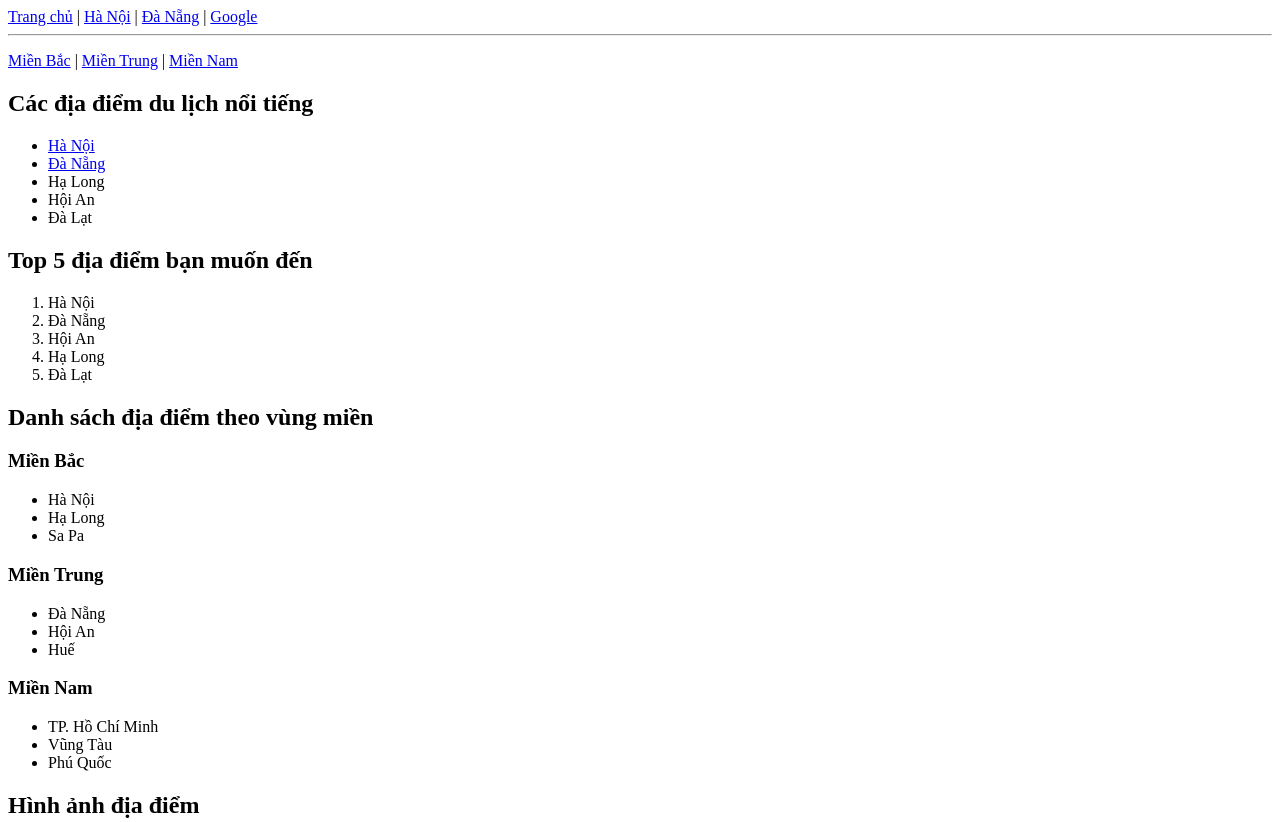
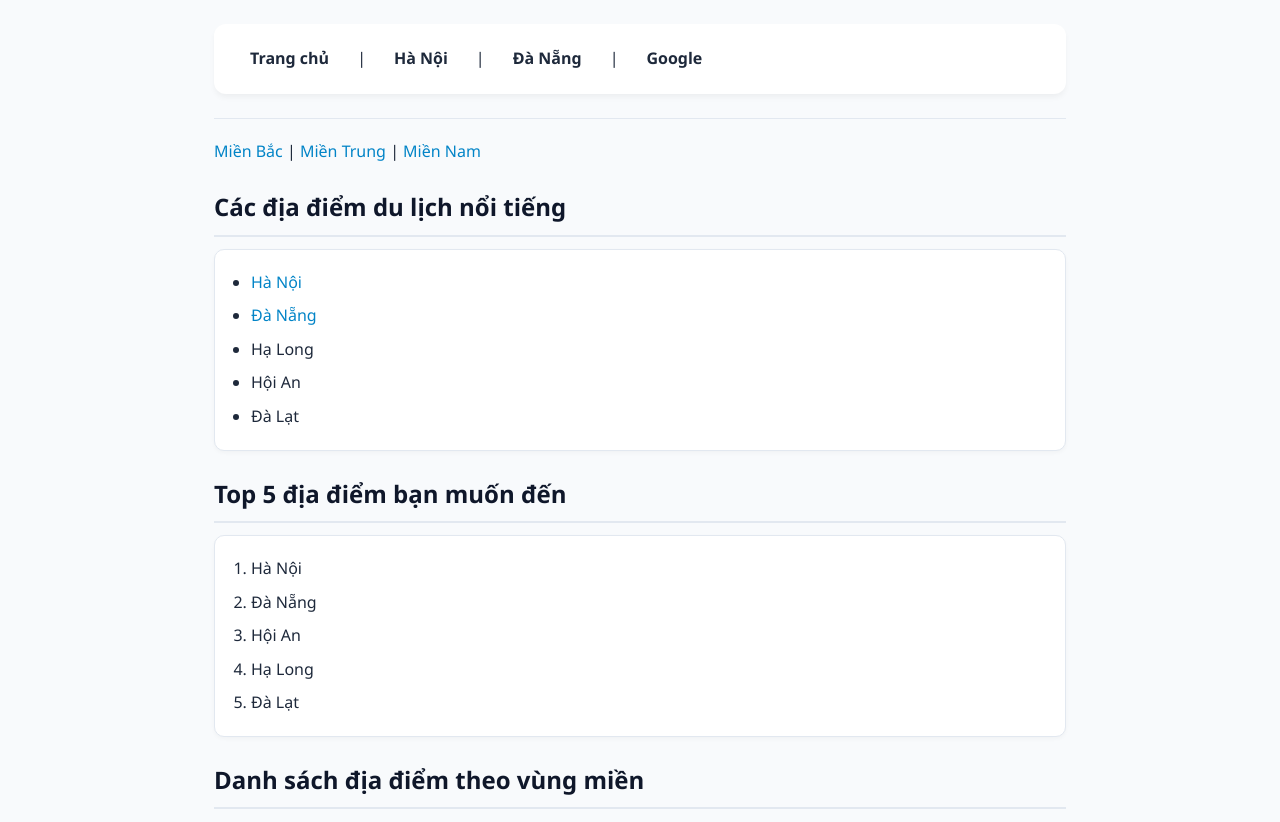
Before and after one commit to lucasdeptraivodich/baitap_html_travel, a plain HTML site: page index.html in a window 1280 px wide. Shown: the top 822 px of the page. Drawn offline with Linux system fonts and the light colour scheme.

Commit message:
Add files via upload

```diff
--- a/index.html
+++ b/index.html
@@ -3,7 +3,9 @@
 
 <head>
     <meta charset="UTF-8">
+    <meta name="viewport" content="width=device-width, initial-scale=1.0">
     <title>Khám phá Việt Nam</title>
+    <link rel="stylesheet" href="style.css">
 </head>
 
 <body>
--- a/style.css
+++ b/style.css
@@ -1,4 +1,3 @@
-/* Đặt lại mặc định và biến màu */
 :root {
     --primary-color: #0284c7;
     --primary-hover: #0369a1;
@@ -25,7 +24,6 @@ body {
     margin: 0 auto;
 }
 
-/* Thanh điều hướng */
 nav {
     background-color: var(--card-bg);
     padding: 16px 24px;
@@ -58,7 +56,6 @@ hr {
     margin: 20px 0;
 }
 
-/* Tiêu đề */
 h1 {
     color: var(--primary-color);
     font-size: 2rem;
@@ -78,7 +75,7 @@ h3 {
     margin: 16px 0 8px;
 }
 
-/* Liên kết chung */
+
 a {
     color: var(--primary-color);
     text-decoration: none;
@@ -90,8 +87,9 @@ a:hover {
     text-decoration: underline;
 }
 
-/* Danh sách */
-ul, ol {
+
+ul,
+ol {
     background-color: var(--card-bg);
     padding: 20px 36px;
     border-radius: 10px;
@@ -108,7 +106,7 @@ li:last-child {
     margin-bottom: 0;
 }
 
-/* Định dạng hình ảnh */
+
 img {
     border-radius: 10px;
     box-shadow: 0 4px 10px rgba(0, 0, 0, 0.1);
@@ -123,7 +121,7 @@ img:hover {
     box-shadow: 0 8px 16px rgba(0, 0, 0, 0.15);
 }
 
-/* Nhóm ảnh du lịch */
+
 p:has(img) {
     margin-bottom: 16px;
     display: inline-block;
```
Also changed, not shown: danang.html (+2 -0 lines), hanoi.html (+2 -0 lines).
